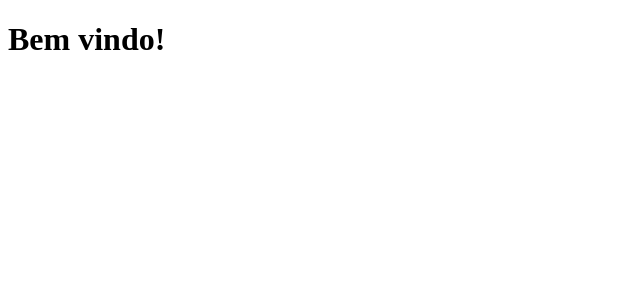
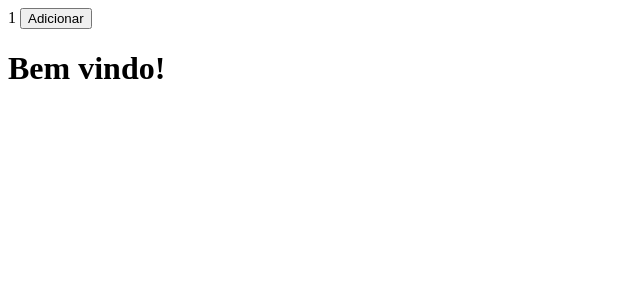
Before and after one commit to JosieAdriana/Meu-projeto-angular-udemy, an Angular app: page / in a window 1280 px wide. Shown: the top 300 px of the page, without its empty margins (0-640 px from the left). Built offline with nearby package versions, Linux system fonts and the light colour scheme.

Commit message:
ngDoCheck

```diff
--- a/src/app/app.component.ts
+++ b/src/app/app.component.ts
@@ -1,14 +1,50 @@
-import { Component, OnInit } from '@angular/core';
+import { Component, OnInit, DoCheck,
+  AfterContentInit,
+  AfterViewInit,
+  AfterViewChecked } from '@angular/core';
+/*
+DoCheck,
+AfterContentInit,
+AfterViewInit,
+AfterViewChecked
+*/
 
 @Component({
   selector: 'app-root',
   template: `
+  {{ valor }}
+  <button (click)="adicionar()">Adicionar</button>
   <app-title></app-title>
   <router-outlet></router-outlet>
 `
 })
-export class AppComponent implements OnInit {
- constructor() {}
+export class AppComponent implements OnInit, DoCheck,
+AfterContentInit,
+AfterViewInit,
+AfterViewChecked {
+  public valor: number = 1;
 
+ constructor() {
+}
+
+public adicionar(): number {
+ return this.valor += 1
+}
  ngOnInit(): void {}
+
+ ngDoCheck(): void {
+  console.log("ngDoCheck");
+ }
+
+ ngAfterContentInit(): void {
+  console.log("ngAfterContentInit");
+ }
+
+ ngAfterViewChecked(): void {
+  console.log("ngAfterViewChecked");
+ }
+
+ ngAfterViewInit(): void {
+  console.log("ngAfterViewInit");
+ }
 }
```
